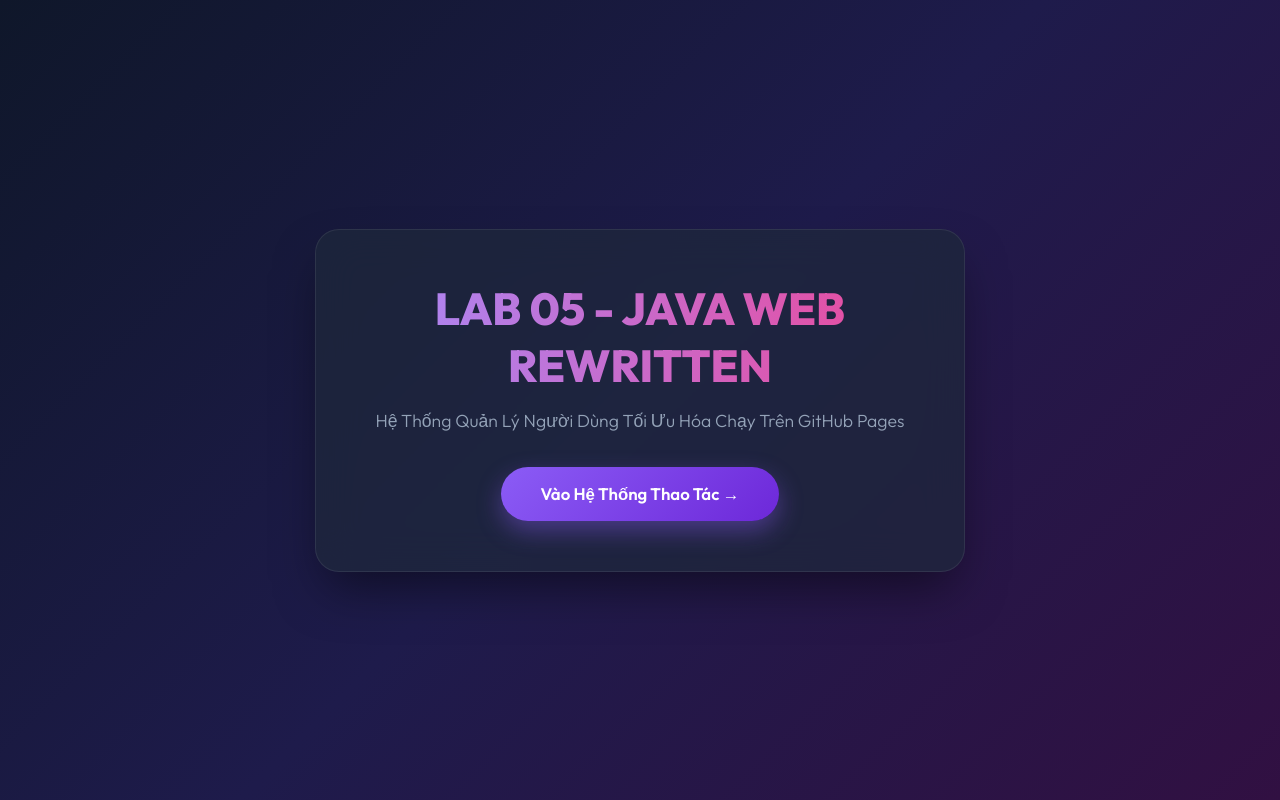
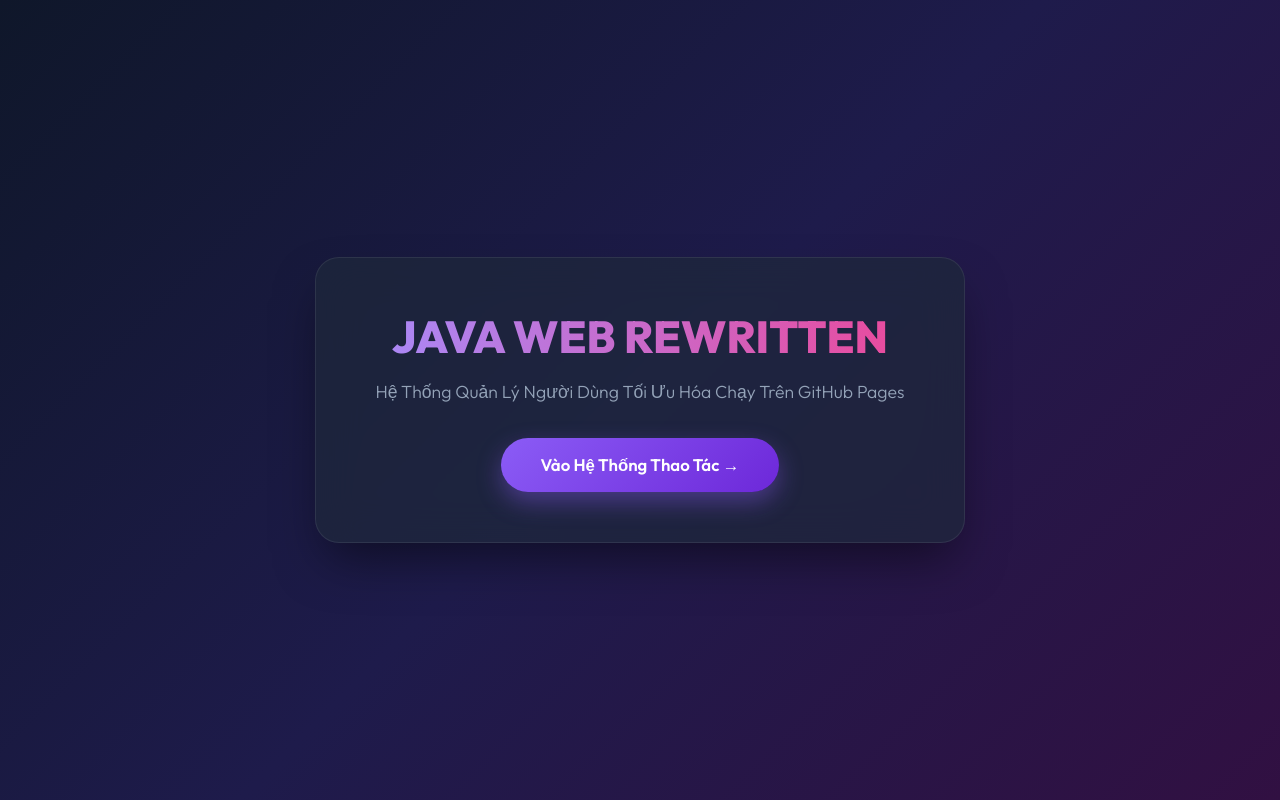
Before and after one commit to ken209-code/he-thong-quan-li-nguoi-dung, a plain HTML site: page index.html in a window 1280 px wide. Drawn offline with Linux system fonts and the light colour scheme.

Commit message:
Update index.html

```diff
--- a/index.html
+++ b/index.html
@@ -87,7 +87,7 @@
 </head>
 <body>
     <div class="container">
-        <h1>LAB 05 - JAVA WEB REWRITTEN</h1>
+        <h1>JAVA WEB REWRITTEN</h1>
         <p>Hệ Thống Quản Lý Người Dùng Tối Ưu Hóa Chạy Trên GitHub Pages</p>
         <a href="user.html" class="btn-enter">Vào Hệ Thống Thao Tác →</a>
     </div>
```
